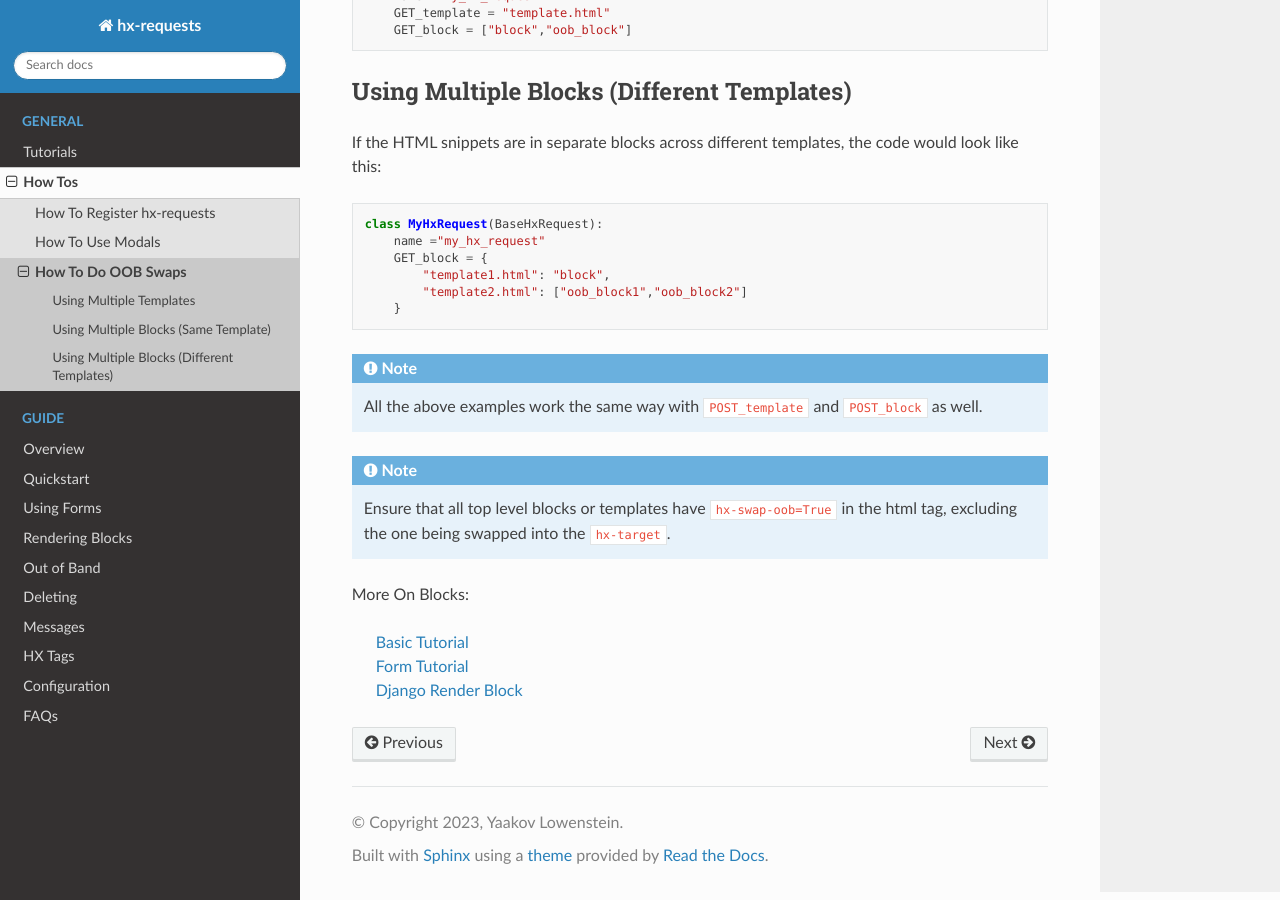
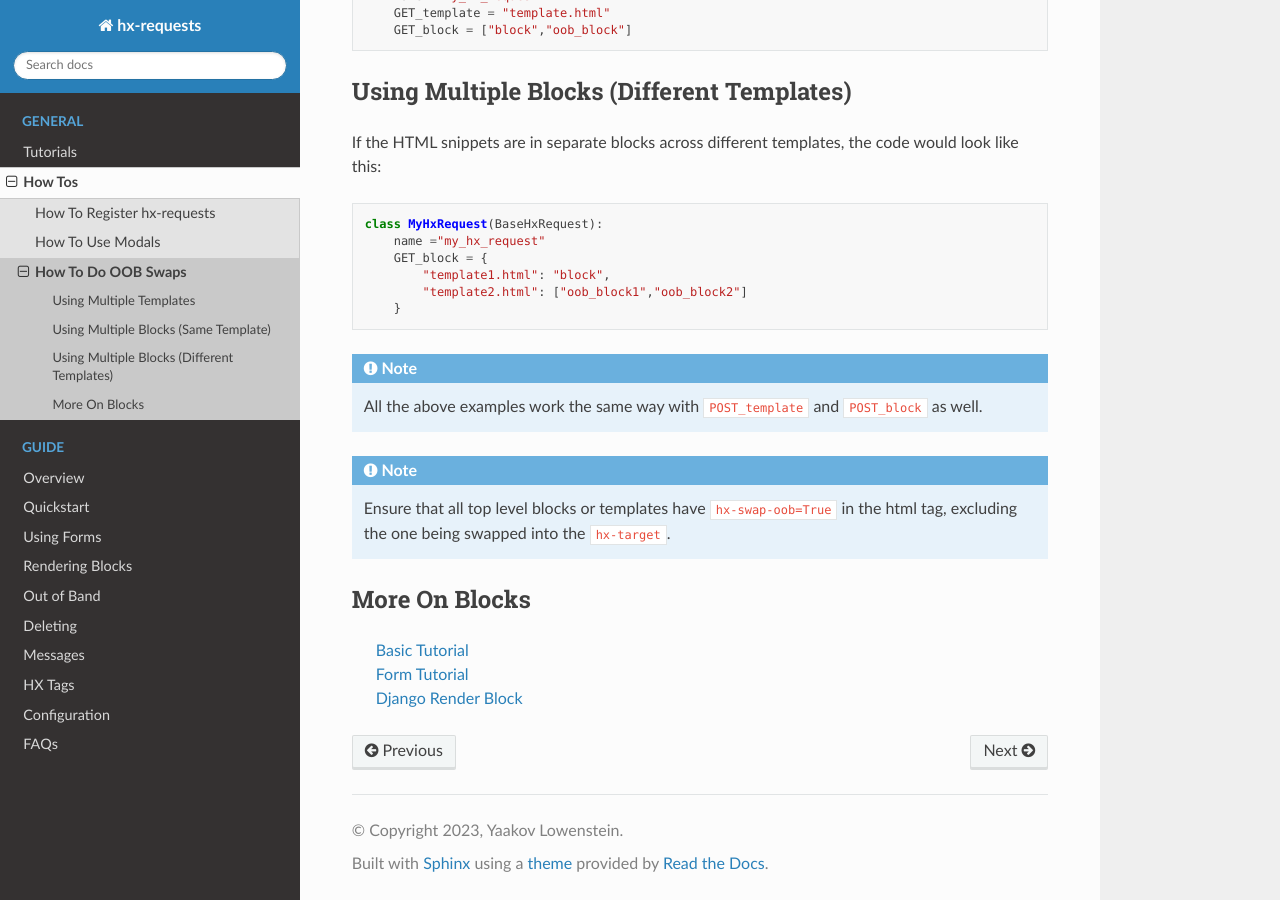
Before and after one commit to yaakovLowenstein/hx-requests, a Sphinx documentation site: the page built from docs/how_tos/oob_swap.rst, in a window 1280 px wide and 900 px high, scrolled down 630 px. Built offline with Sphinx 7.4.7 and the Read the Docs theme 3.1.0, drawn with Linux system fonts in a browser that asks for light colours; pages that are not in the unit, such as notebooks, are missing from menus.

Commit message:
docs: Update docs

```diff
--- a/docs/how_tos/oob_swap.rst
+++ b/docs/how_tos/oob_swap.rst
@@ -50,7 +50,8 @@ If the HTML snippets are in separate blocks across different templates, the code
 
     Ensure that all top level blocks or templates have :code:`hx-swap-oob=True` in the html tag, excluding the one being swapped into the :code:`hx-target`.
 
-More On Blocks:
+More On Blocks
+~~~~~~~~~~~~~~
 
     | :ref:`Basic Tutorial <Step 8: Use Blocks (Optional)>`
     | :ref:`Form Tutorial <Step 8: Create The HxRequest>`
```
